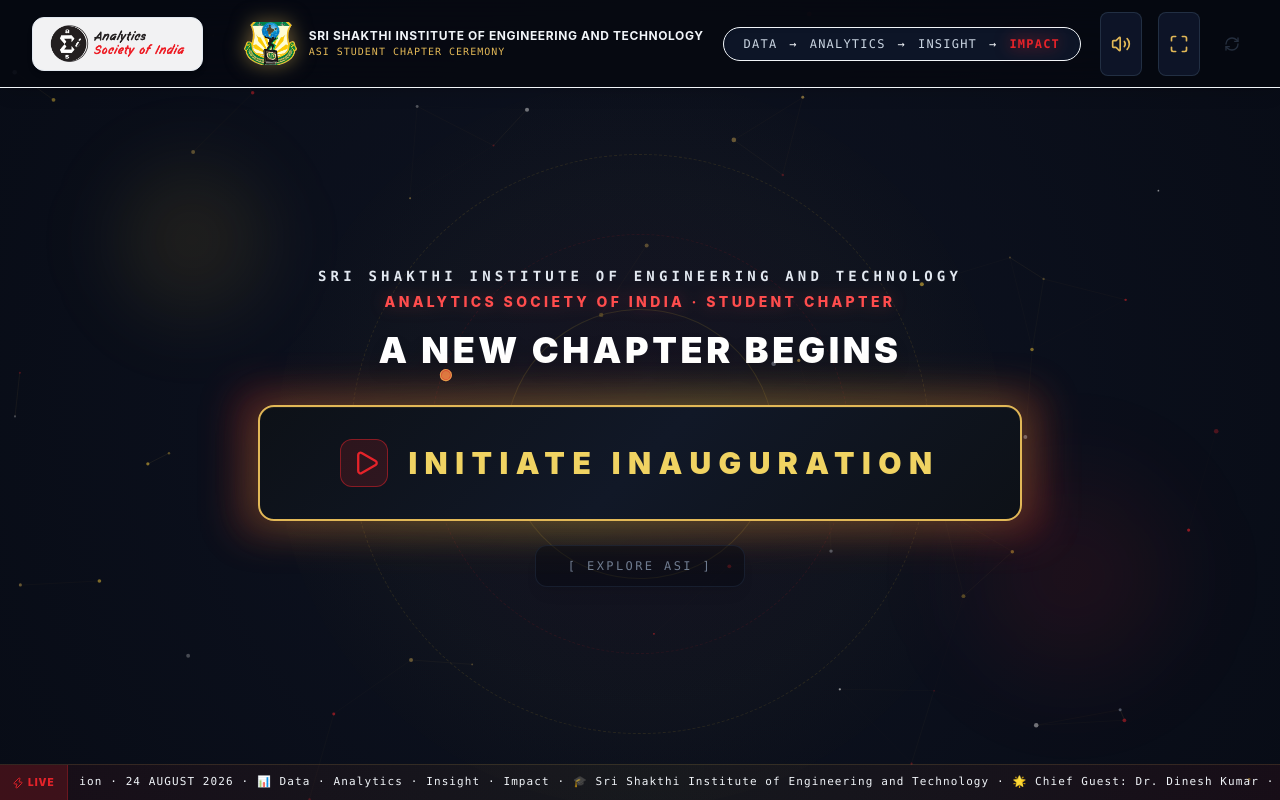
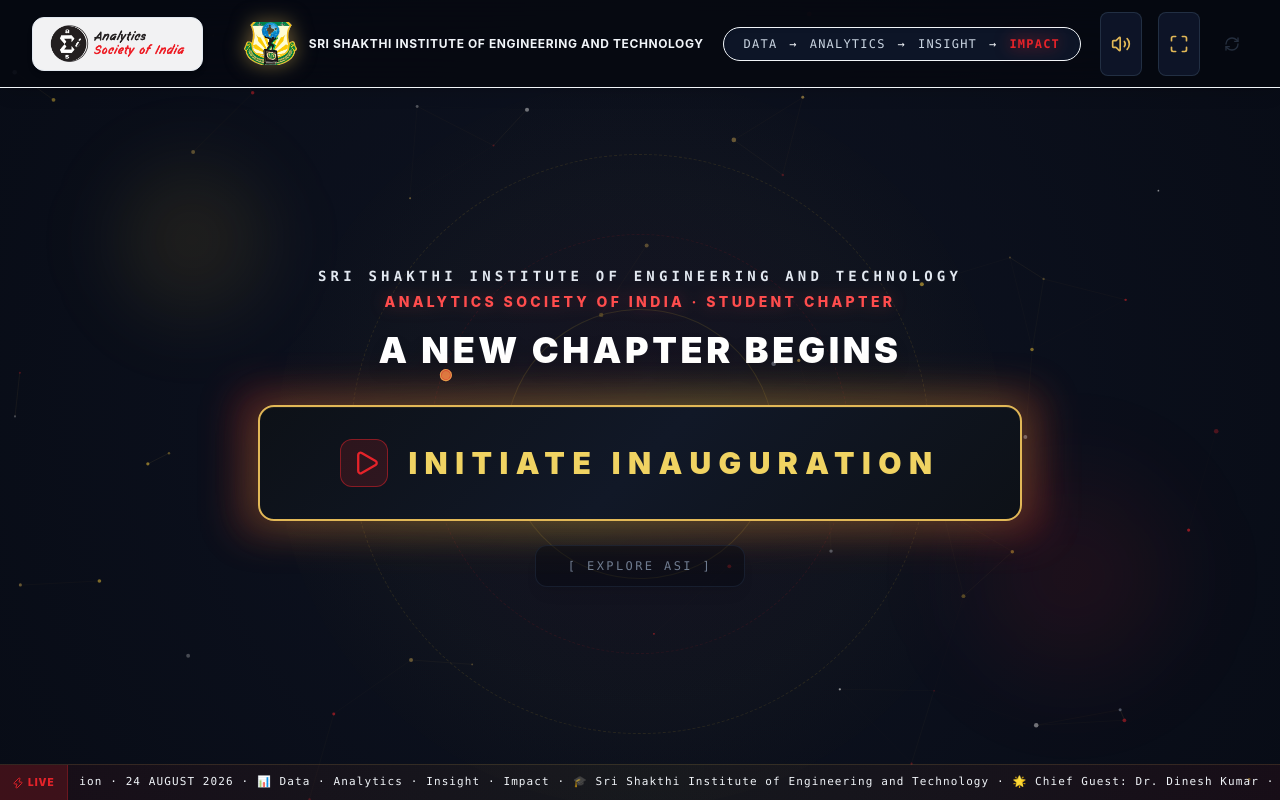
Before and after one commit to ashwinsiva007/asi_inauguration, a React (Vite) app: page / in a window 1280 px wide. Built offline with nearby package versions, Linux system fonts and the light colour scheme.

Commit message:
chore: update branding titles, header subtitle, and chief guest designation

```diff
--- a/src/components/ExploreMode.tsx
+++ b/src/components/ExploreMode.tsx
@@ -415,9 +415,6 @@
               <span className="text-xs font-bold tracking-wider text-slate-100 uppercase">
                 {EVENT_CONFIG.institution}
               </span>
-              <span className="text-[10px] tracking-widest text-gold-400 font-mono">
-                ASI STUDENT CHAPTER CEREMONY
-              </span>
             </div>
           </div>
         </div>
@@ -426,7 +423,7 @@
         <div className="hidden lg:flex items-center space-x-2.5 px-4 py-2 rounded-lg bg-slate-900/90 border border-slate-800/80">
           <div className="w-2 h-2 rounded-full bg-gold-400 animate-pulse" />
           <span className="text-[10px] font-mono text-slate-400 tracking-[0.2em] uppercase font-bold">
-            EXPLORE ASI PRE-EVENT MODE
+            EXPLORE ASI
           </span>
         </div>
 
--- a/src/components/HeaderBar.tsx
+++ b/src/components/HeaderBar.tsx
@@ -54,9 +54,6 @@
           <div className="hidden md:flex flex-col text-left">
             <span className="text-xs font-bold tracking-wider text-slate-100 uppercase">
               {EVENT_CONFIG.institution}
-            </span>
-            <span className="text-[10px] tracking-widest text-gold-400 font-mono">
-              ASI STUDENT CHAPTER CEREMONY
             </span>
           </div>
         </div>
--- a/src/components/Stage4Reveal.tsx
+++ b/src/components/Stage4Reveal.tsx
@@ -3,7 +3,7 @@
 import confetti from 'canvas-confetti';
 import { EVENT_CONFIG } from '../config/eventConfig';
 import { audioEngine } from '../utils/audioEngine';
-import { Sparkles, Calendar, MapPin } from 'lucide-react';
+import { Sparkles, Calendar, Award } from 'lucide-react';
 
 export const Stage4Reveal: React.FC = () => {
   useEffect(() => {
@@ -121,8 +121,8 @@
           </h4>
 
           <div className="flex items-center justify-center space-x-2 text-xs sm:text-sm font-medium text-slate-200 tracking-wider pt-1">
-            <MapPin className="w-4 h-4 text-asi-red" />
-            <span>{EVENT_CONFIG.institution}</span>
+            <Award className="w-4 h-4 text-gold-400" />
+            <span>President of the ASI</span>
           </div>
 
           <div className="flex items-center justify-center space-x-2 text-xs font-mono text-gold-400 tracking-widest pt-1">
```
